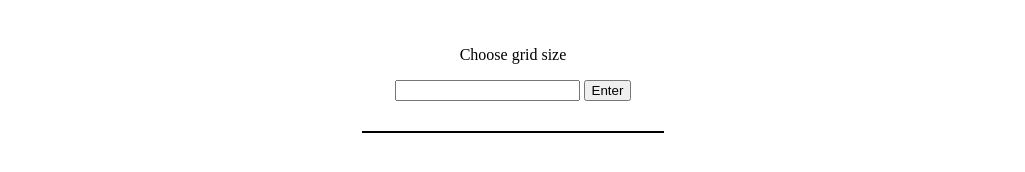
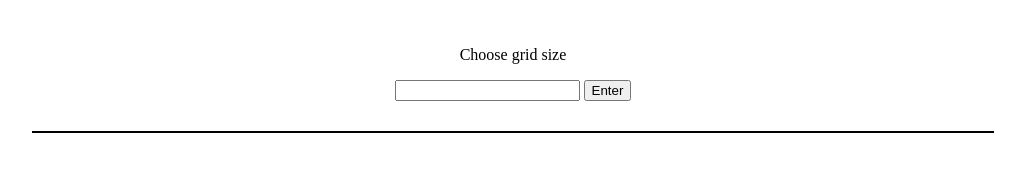
Before and after one commit to kobedillen2/etchsketch, a plain HTML site: page index.html in a window 1280 px wide. Shown: the whole page, without its empty margins (127-1152 px from the left). Drawn offline with Linux system fonts and the light colour scheme.

Commit message:
just for pc now

```diff
--- a/script.js
+++ b/script.js
@@ -6,7 +6,7 @@ function createDivs(num) {
     }
     else {
     }
-    let size = 300/num;
+    let size = 960/num;
 
     for(let i = 0; i < num; i++) {
         let horizontal = document.createElement("div");
--- a/style.css
+++ b/style.css
@@ -8,8 +8,8 @@ body {
     width: max-content;
     margin: 0 auto;
     width: 100%;
-    max-width: 300px;
-    max-height: 300px;
+    max-width: 960px;
+    max-height: 960px;
     height: auto;
     display: block;
 }
```
